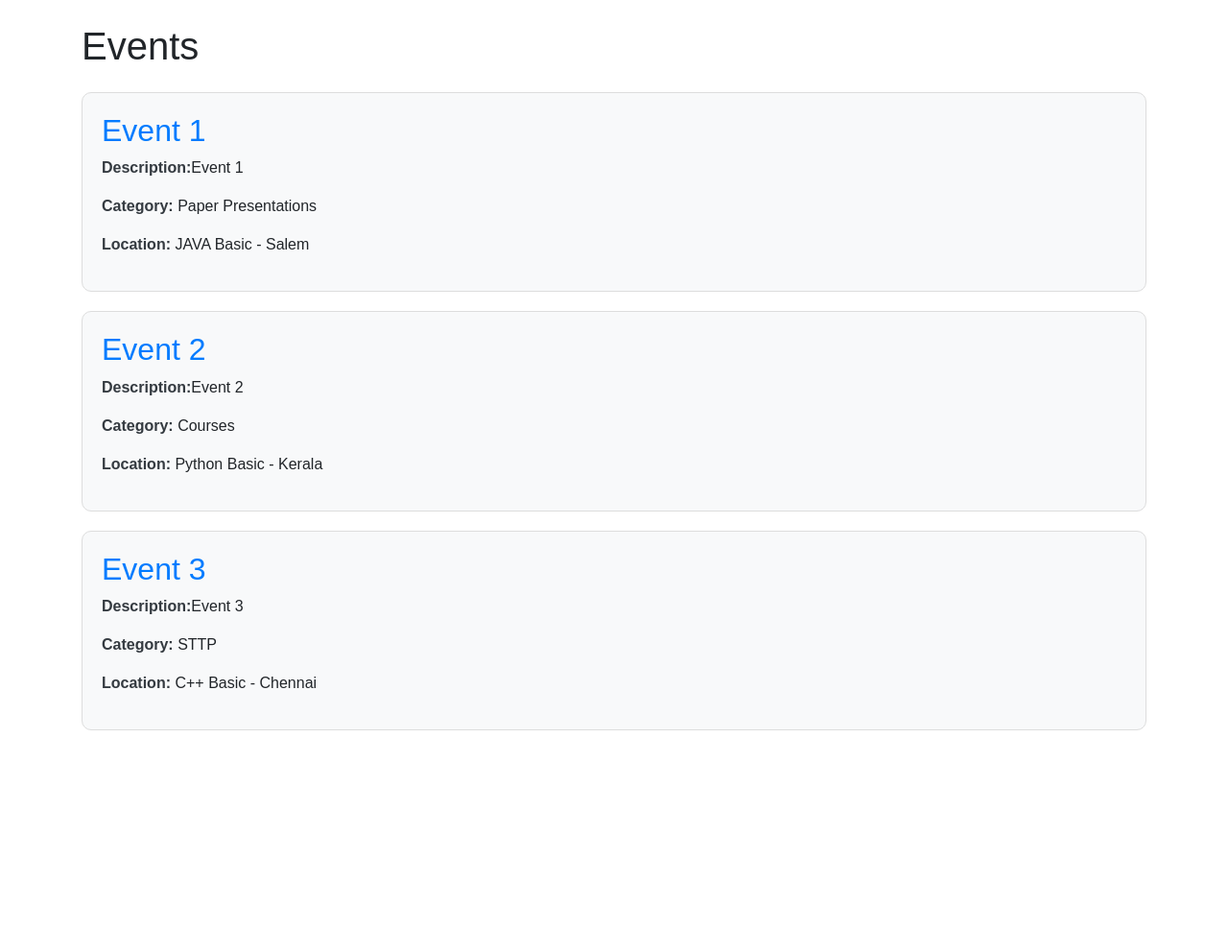
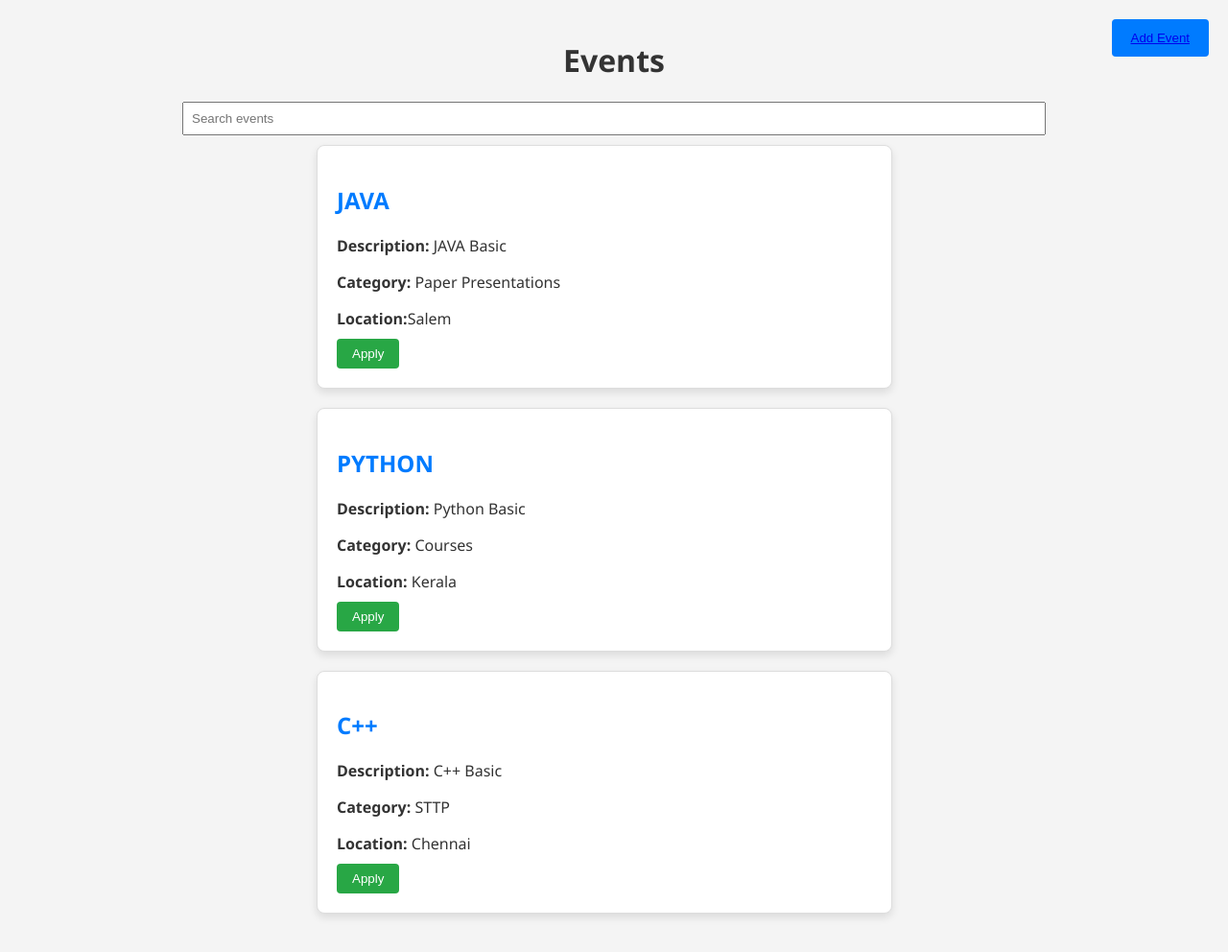
Before and after one commit to vsviji/EMS, a PHP site: page /em/event.php in a window 1280 px wide. Shown: the whole page at 96% size. Before the commit the page ends 761 px from the top, so only its background shows below. Run offline with PHP 8.4, Linux system fonts and the light colour scheme.

Commit message:
Add files via upload

```diff
--- a/Event-Management_system-main/event.php
+++ b/Event-Management_system-main/event.php
@@ -1,61 +1,197 @@
+
+
 <!DOCTYPE html>
 <html lang="en">
 <head>
     <meta charset="UTF-8">
     <meta name="viewport" content="width=device-width, initial-scale=1.0">
     <title>Events - Event Management System</title>
-    <!-- Include Bootstrap CSS -->
-    <link rel="stylesheet" href="https://stackpath.bootstrapcdn.com/bootstrap/4.3.1/css/bootstrap.min.css">
+    <!-- You can include Bootstrap or any other CSS stylesheets here -->
     <style>
         body {
-            font-family: Arial, sans-serif;
+            font-family: 'Segoe UI', Tahoma, Geneva, Verdana, sans-serif;
             margin: 20px;
+            background-color: #f4f4f4;
+            color: #333;
+            display: flex;
+    flex-direction: column;
+    align-items: center;
         }
         .event {
             margin-bottom: 20px;
             padding: 20px;
             border: 1px solid #ddd;
-            border-radius: 10px;
+            border-radius: 8px;
+            background-color: #fff;
+            box-shadow: 0 4px 8px rgba(0, 0, 0, 0.1);
+            width: 45%;
+            float: left;
+            margin-right: 20px;
         }
         h2 {
             color: #007bff;
         }
-        strong {
-            color: #343a40;
+        p {
+            margin-bottom: 10px;
         }
+        .apply-btn {
+            background-color: #28a745;
+            color: #fff;
+            padding: 8px 16px;
+            border: none;
+            border-radius: 4px;
+            cursor: pointer;
+        }
+        .add-event-btn {
+            background-color: #007bff;
+            color: #fff;
+            padding: 12px 20px; /* Increased padding for a more attractive look */
+            border: none;
+            border-radius: 4px;
+            cursor: pointer;
+            position: absolute;
+            top: 20px;
+            right: 20px; /* Positioned in the top right corner */
+        }
+        .add-event-btn:hover {
+            background-color: #0056b3;
+        }
+        .apply-form {
+            display: none;
+            margin-top: 20px;
+        }
+        label {
+            display: block;
+            margin-bottom: 5px;
+        }
+        input {
+            width: 100%;
+            padding: 8px;
+            margin-bottom: 10px;
+            box-sizing: border-box;
+        }
+        input[type="submit"] {
+            background-color: #007bff;
+            color: #fff;
+            cursor: pointer;
+        }
+        input[type="submit"]:hover {
+            background-color: #0056b3;
+        }
+        input[type="search"] {
+    width: 900px; /* Adjust the width as needed */
+    padding: 8px;
+    margin-bottom: 10px auto !important;
+    box-sizing: border-box;
+
+}
+
     </style>
 </head>
 <body>
+<button class="add-event-btn" onclick="toggleAddEventForm()" ><a href="addevent.php">Add Event</a></button>
+<h1 style="text-align: center">Events</h1>
+    <!-- Search Bar -->
+    <input type="search" id="eventSearch" placeholder="Search events" oninput="filterEvents()" >
 
-    <div class="container">
-        <h1 class="mt-4 mb-4">Events</h1>
+    <div class="event">
+        <h2>JAVA</h2>
+        <p><strong>Description:</strong> JAVA Basic</p>
+        <p><strong>Category:</strong> Paper Presentations</p>
+        <p><strong>Location:</strong>Salem</p>
+        <button class="apply-btn" onclick="toggleApplyForm('apply-form-1')">Apply</button>
+        <div class="apply-form" id="apply-form-1">
+            <form method="post" action="apply.php">
+                <label for="name">Name:</label>
+                <input type="text" name="name" required><br>
 
-        <div class="event bg-light">
-            <h2>Event 1</h2>
-            <p><strong>Description:</strong>Event 1</p>
-            <p><strong>Category:</strong> Paper Presentations</p>
-            <p><strong>Location:</strong> JAVA Basic - Salem</p>
-        </div>
+                <label for="phone">Phone No:</label>
+                <input type="tel" name="phone" required><br>
 
-        <div class="event bg-light">
-            <h2>Event 2</h2>
-            <p><strong>Description:</strong>Event 2</p>
-            <p><strong>Category:</strong> Courses</p>
-            <p><strong>Location:</strong> Python Basic - Kerala</p>
-        </div>
+                <label for="department">Department:</label>
+                <input type="text" name="department" required><br>
 
-        <div class="event bg-light">
-            <h2>Event 3</h2>
-            <p><strong>Description:</strong>Event 3</p>
-            <p><strong>Category:</strong> STTP</p>
-            <p><strong>Location:</strong> C++ Basic - Chennai</p>
+                <label for="year">Year:</label>
+                <input type="text" name="year" required><br>
+
+                <input type="submit" value="Submit">
+            </form>
         </div>
     </div>
 
-    <!-- Include Bootstrap JS and Popper.js -->
-    <script src="https://code.jquery.com/jquery-3.3.1.slim.min.js"></script>
-    <script src="https://cdnjs.cloudflare.com/ajax/libs/popper.js/1.14.7/umd/popper.min.js"></script>
-    <script src="https://stackpath.bootstrapcdn.com/bootstrap/4.3.1/js/bootstrap.min.js"></script>
+    <div class="event">
+        <h2>PYTHON</h2>
+        <p><strong>Description:</strong> Python Basic</p>
+        <p><strong>Category:</strong> Courses</p>
+        <p><strong>Location:</strong> Kerala</p>
+        <button class="apply-btn" onclick="toggleApplyForm('apply-form-2')">Apply</button>
+        <div class="apply-form" id="apply-form-2">
+            <form method="post" action="apply.php">
+                <label for="name">Name:</label>
+                <input type="text" name="name" required><br>
+
+                <label for="phone">Phone No:</label>
+                <input type="tel" name="phone" required><br>
+
+                <label for="department">Department:</label>
+                <input type="text" name="department" required><br>
+
+                <label for="year">Year:</label>
+                <input type="text" name="year" required><br>
+
+                <input type="submit" value="Submit">
+            </form>
+        </div>
+    </div>
+
+    <div class="event">
+        <h2>C++</h2>
+        <p><strong>Description:</strong> C++ Basic</p>
+        <p><strong>Category:</strong> STTP</p>
+        <p><strong>Location:</strong> Chennai</p>
+        <button class="apply-btn" onclick="toggleApplyForm('apply-form-3')">Apply</button>
+        <div class="apply-form" id="apply-form-3">
+            <form method="post" action="apply.php">
+                <label for="name">Name:</label>
+                <input type="text" name="name" required><br>
+
+                <label for="phone">Phone No:</label>
+                <input type="tel" name="phone" required><br>
+
+                <label for="department">Department:</label>
+                <input type="text" name="department" required><br>
+
+                <label for="year">Year:</label>
+                <input type="text" name="year" required><br>
+
+                <input type="submit" value="Submit">
+            </form>
+        </div>
+    </div>
+
+
+
+    <script>
+        function toggleApplyForm(formId) {
+            var form = document.getElementById(formId);
+            form.style.display = form.style.display === 'none' ? 'block' : 'none';
+        }
+
+        function filterEvents() {
+            var searchInput = document.getElementById('eventSearch').value.toLowerCase();
+            var events = document.querySelectorAll('.event');
+
+            events.forEach(function(event) {
+                var eventName = event.querySelector('h2').innerText.toLowerCase();
+                if (eventName.includes(searchInput)) {
+                    event.style.display = 'block';
+                } else {
+                    event.style.display = 'none';
+                }
+            });
+        }
+    </script>
+
 
 </body>
 </html>
```
Also changed, not shown: Event-Management_system-main/apply.php (added, +80 -0 lines), Event-Management_system-main/process_event.php (added, +46 -0 lines), Event-Management_system-main/process_signup.php (added, +63 -0 lines), Event-Management_system-main/signup.php (added, +191 -0 lines).
